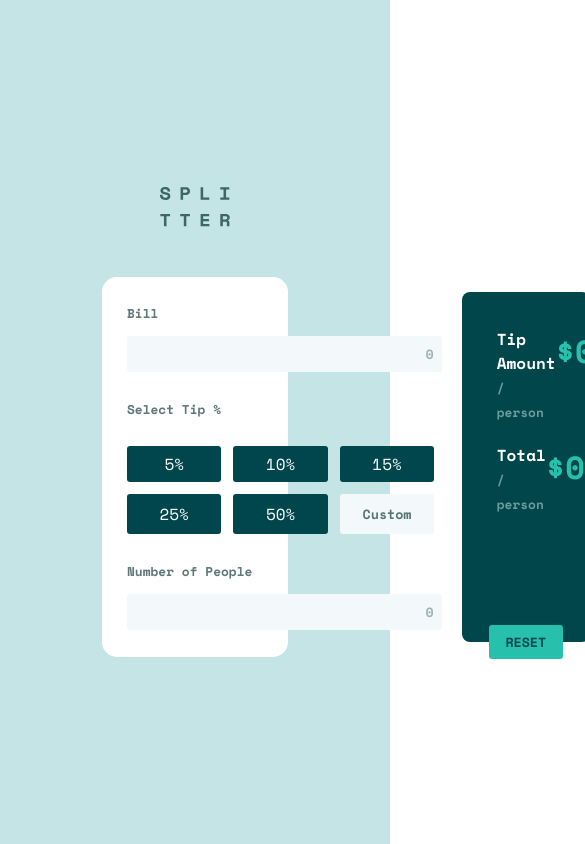
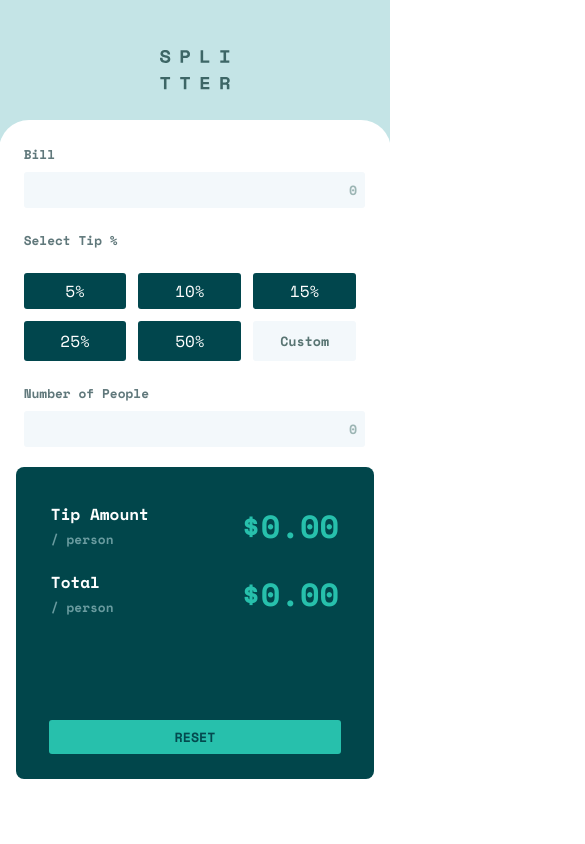
Before and after one commit to IsmaelFe/TipCalculator, a Svelte app: page / in a window 390 px wide. Shown: the top 844 px of the page, 585 px wide, since content can reach past the window. Built offline with nearby package versions, Linux system fonts and the light colour scheme.

Commit message:
Diseño responsive

```diff
--- a/src/App.svelte
+++ b/src/App.svelte
@@ -24,4 +24,14 @@
     width: 100%;
     background-color: #c4e4e6;
   }
+
+  @media (max-width: 1050px) {
+    main {
+      height: 100%;
+    }
+
+    img {
+      margin: 50px auto 30px auto;
+    }
+  }
 </style>
--- a/src/components/Result.svelte
+++ b/src/components/Result.svelte
@@ -58,7 +58,7 @@
     border: none;
     border-radius: 3px;
     padding: 7px;
-    margin: 100px auto 0 auto;
+    margin: 30% auto 0 auto;
   }
 
   button:hover {
@@ -68,4 +68,11 @@
   h3 {
     font-size: 1em;
   }
+
+  @media (max-width: 1050px) {
+    .container {
+      width: 85%;
+      margin: auto;
+    }
+  }
 </style>
--- a/src/components/container/App_container.svelte
+++ b/src/components/container/App_container.svelte
@@ -37,6 +37,7 @@
 
   input {
     border: none;
+    width: 95%;
     background-color: #f3f8fb;
     text-align: end;
     padding: 8px;
@@ -75,4 +76,13 @@
     font-size: 0.8em;
     font-weight: 600;
   }
+
+  @media (max-width: 1050px) {
+    .container-main {
+      flex-direction: column;
+      width: 93%;
+      border-radius: 30px 30px 0 0;
+      height: 100%;
+    }
+  }
 </style>
```
